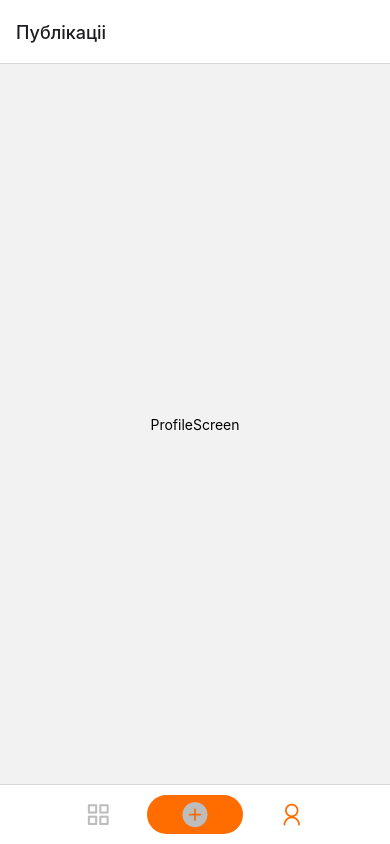
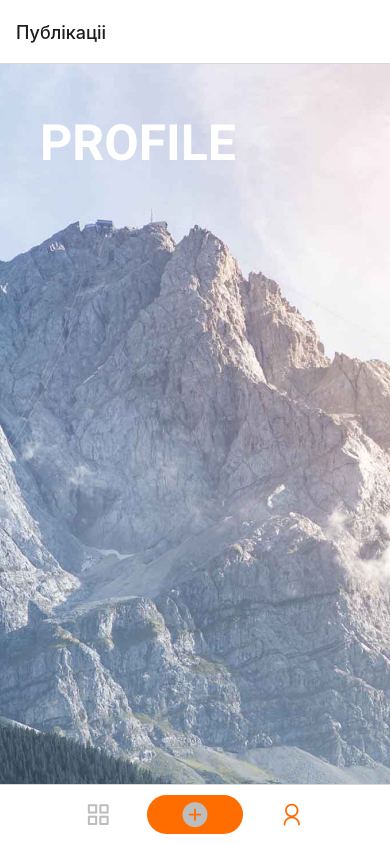
Before and after one commit to HelenaGingembre/rn-hw-5, a React Native app: screen /Profile in a window 390 px wide. Built offline with nearby package versions, Linux system fonts and the light colour scheme.

Commit message:
style profile

```diff
--- a/Pages/Home.js
+++ b/Pages/Home.js
@@ -58,7 +58,7 @@ export const Home = ({ navigation }) => {
                 component={CreatePostsScreen}
                 options={{
                     title: 'Cтворити Публiкацii',
-                    headerShown: false,
+                    headerShown: true,
                     tabBarIcon: ({ focused, size, color }) => (
                         <AntDesign
                             name="pluscircle"
--- a/Pages/ProfileScreen.js
+++ b/Pages/ProfileScreen.js
@@ -1,12 +1,73 @@
-import React from 'react';
-import { StyleSheet, View, Text } from 'react-native';
+import React, { useState } from 'react';
+import {
+    StyleSheet,
+    View,
+    Text,
+    SafeAreaView,
+    ImageBackground,
+    FlatList,
+} from 'react-native';
+
+import { Publication } from '../components/publications';
+
+const POSTS = [
+    {
+        id: '45k6-j54k-4jth',
+        title: 'Dnipro',
+        image: '../assets/images/post_2.png',
+        comments: '',
+        location: '',
+    },
+    {
+        id: '4116-jfk5-43rh',
+        title: 'Poltava',
+        image: '../assets/images/post_1.png',
+        comments: '',
+        location: '',
+    },
+    {
+        id: '4d16-5tt5-4j55',
+        title: 'Kyiv',
+        image: '../assets/images/post_2.png',
+        comments: '',
+        location: '',
+    },
+    {
+        id: 'LG16-ant5-0J25',
+        title: 'Lviv',
+        image: '../assets/images/post_1.png',
+        comments: '',
+        location: '',
+    },
+];
 
 export const ProfileScreen = ({}) => {
+    const [posts, setPosts] = useState(POSTS);
+
     return (
         <View style={styles.container}>
-            <View style={styles.container}>
-                <Text>ProfileScreen</Text>
-            </View>
+            <ImageBackground
+                style={styles.bgImg}
+                source={require('../assets/images/bg-montaine.jpeg')}
+            >
+                {/* <ScrollView></ScrollView> */}
+                <Text style={styles.publicationTitle}>PROFILE</Text>
+                <SafeAreaView style={styles.main}>
+                    <FlatList
+                        data={posts}
+                        renderItem={({ item }) => {
+                            <Publication
+                                key={item.id}
+                                title={item.title}
+                                image={item.image}
+                                comments={item.comments}
+                                location={item.location}
+                            />;
+                        }}
+                        keyExtractor={item => item.id}
+                    />
+                </SafeAreaView>
+            </ImageBackground>
         </View>
     );
 };
@@ -17,4 +78,26 @@ const styles = StyleSheet.create({
         justifyContent: 'center',
         alignItems: 'center',
     },
+    bgImg: {
+        flex: 1,
+        width: '100%',
+    },
+    main: {
+        display: 'flex',
+        flexDirection: 'column',
+        paddingTop: 30,
+        paddingHorizontal: 16,
+    },
+    publicationTitle: {
+        fontFamily: 'Roboto-Bold',
+        fontSize: 50,
+        marginTop: 50,
+        marginHorizontal: 40,
+        alignItems: 'center',
+        color: '#ffff',
+    },
+    img: {
+        width: '100%',
+        borderRadius: 8,
+    },
 });
--- a/components/publications.js
+++ b/components/publications.js
@@ -33,9 +33,7 @@ const styles = StyleSheet.create({
     publicationTitle: {
         fontFamily: 'Roboto-Bold',
         fontSize: 16,
-
         marginTop: 8,
-
         color: '#212121',
     },
     comments: {
```
